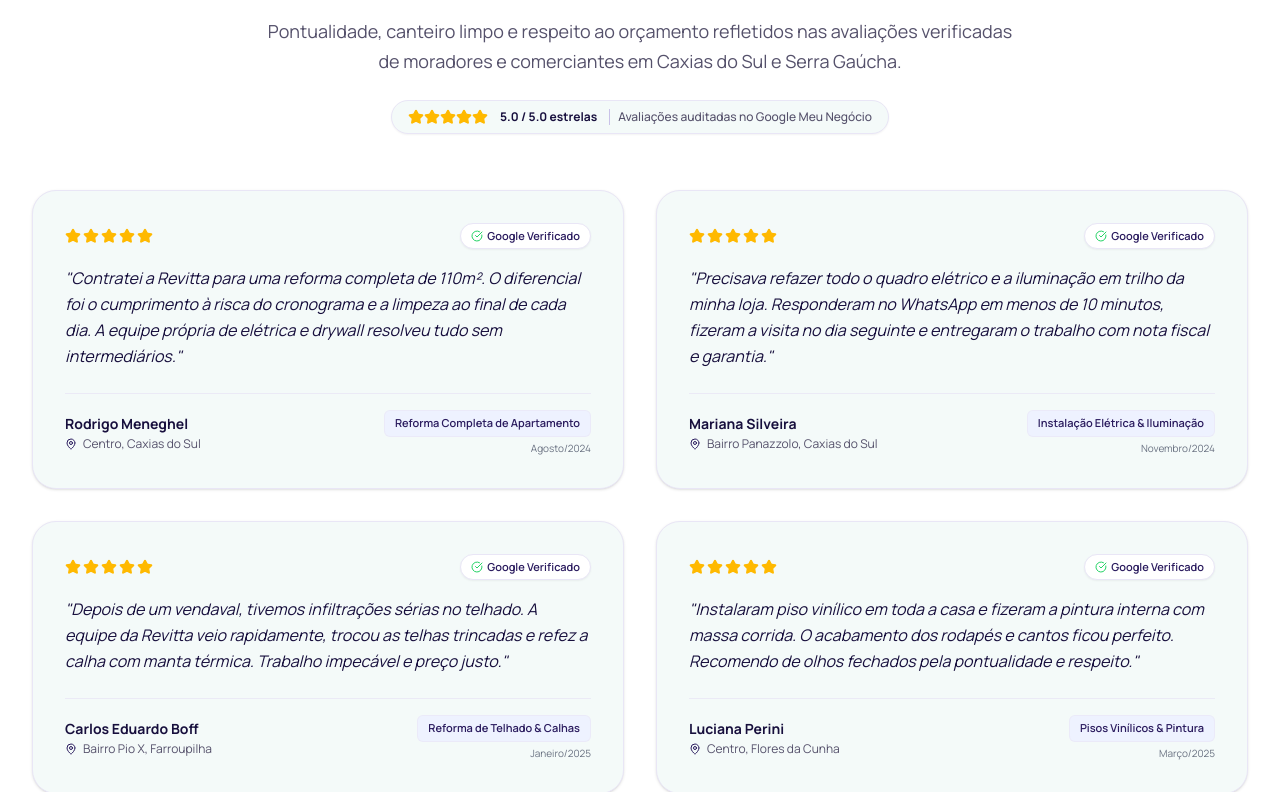
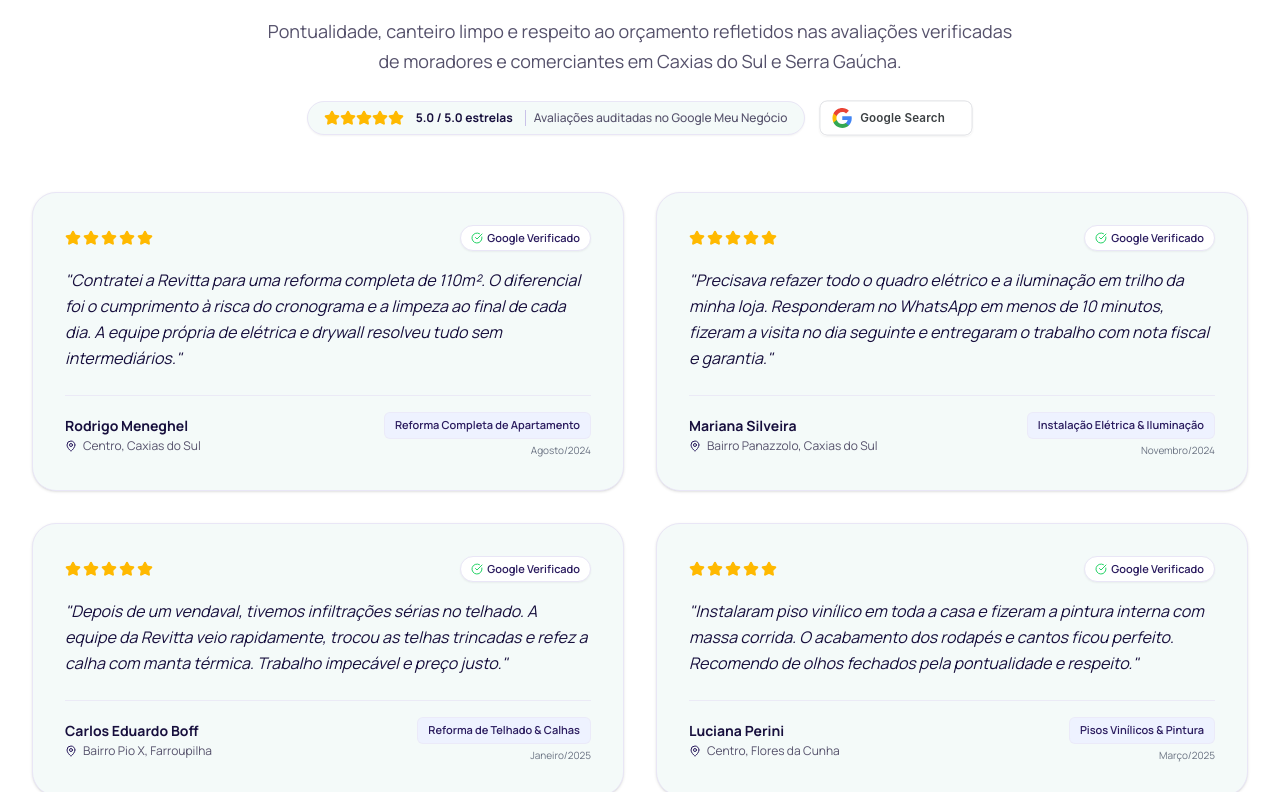
Before and after one commit to agenciabora33-hub/Revitta-Constru-o-e-Reformas, a React (Vite) app: page / in a window 1280 px wide. Shown: the part 10105-10897 px from the top of the page. Built offline with nearby package versions, Linux system fonts and the light colour scheme; a web font is replaced by a local one.

Commit message:
feat: add Google Search profile badges
Integrate Google Search profile links with visual badges into the testimonials section and footer to improve social proof and brand visibility.

```diff
--- a/index.html
+++ b/index.html
@@ -190,6 +190,14 @@
   </head>
   <body class="bg-mist text-indigo-950 font-sans antialiased selection:bg-indigo-200 selection:text-indigo-950">
     <div id="root"></div>
+    <noscript>
+      <div style="text-align: center; padding: 1rem;">
+        <a href="https://profile.google.com/@example"
+aria-label="Find us on Google Search">
+<img src="/path/to/google-search-badge.svg" alt="Google Search">
+</a>
+      </div>
+    </noscript>
     <script type="module" src="/src/main.tsx"></script>
   </body>
 </html>
--- a/src/components/Footer.tsx
+++ b/src/components/Footer.tsx
@@ -89,6 +89,19 @@
                 aria-label="LinkedIn da Revitta"
               >
                 <Linkedin className="w-4 h-4" />
+              </a>
+            </div>
+
+            {/* Google Search Profile Badge */}
+            <div className="pt-3">
+              <a
+                href="https://profile.google.com/@example"
+                aria-label="Find us on Google Search"
+                target="_blank"
+                rel="noopener noreferrer"
+                className="inline-block transition-transform duration-200 hover:scale-105 active:scale-95 shadow-sm rounded-lg overflow-hidden"
+              >
+                <img src="/path/to/google-search-badge.svg" alt="Google Search" className="h-9 w-auto" />
               </a>
             </div>
           </div>
--- a/src/components/Testimonials.tsx
+++ b/src/components/Testimonials.tsx
@@ -24,8 +24,9 @@
               Pontualidade, canteiro limpo e respeito ao orçamento refletidos nas avaliações verificadas de moradores e comerciantes em Caxias do Sul e Serra Gaúcha.
             </p>
 
-            {/* Google rating overall pill */}
-            <div className="inline-flex items-center gap-3 bg-mist px-4 py-2 rounded-full border border-indigo-100 mt-6 shadow-xs">
+            {/* Google rating overall pill & Google Search badge */}
+            <div className="flex flex-wrap items-center justify-center gap-3.5 mt-6">
+              <div className="inline-flex items-center gap-3 bg-mist px-4 py-2 rounded-full border border-indigo-100 shadow-xs">
                 <div className="flex text-amber-400">
                   {[...Array(5)].map((_, i) => (
                     <Star key={i} className="w-4 h-4 fill-amber-400 text-amber-400" />
@@ -35,6 +36,17 @@
                 <span className="text-xs text-gray-600 border-l border-indigo-200 pl-2 font-medium">
                   Avaliações auditadas no Google Meu Negócio
                 </span>
+              </div>
+
+              <a
+                href="https://profile.google.com/@example"
+                aria-label="Find us on Google Search"
+                target="_blank"
+                rel="noopener noreferrer"
+                className="inline-flex items-center transition-transform hover:scale-105 active:scale-95 shadow-xs rounded-lg overflow-hidden"
+              >
+                <img src="/path/to/google-search-badge.svg" alt="Google Search" className="h-9 w-auto" />
+              </a>
             </div>
           </div>
         </SectionReveal>
```
Also changed, not shown: public/google-search-badge.svg (added), public/path/to/google-search-badge.svg (added). Lines whose indentation alone changed are shown as unchanged.
